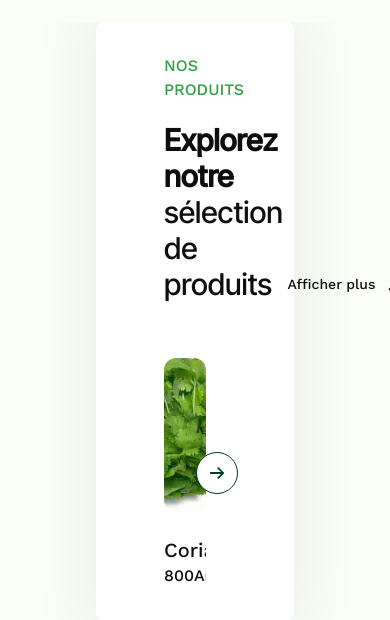
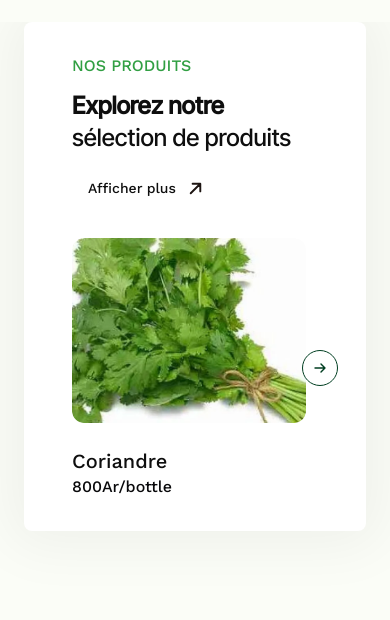
Before and after one commit to DMikaia/fihary-front, a Next.js app: page / in a window 390 px wide. Shown: the part 106-726 px from the top of the page. Built offline with nearby package versions, Linux system fonts and the light colour scheme.

Commit message:
feat: add responsive to about  -> landing

```diff
--- a/src/components/section/landing/About.tsx
+++ b/src/components/section/landing/About.tsx
@@ -26,7 +26,21 @@ const About: FC = (): JSX.Element => {
                 },
             },
             {
-                breakpoint: 640,
+                breakpoint: 1024,
+                settings: {
+                    slidesToShow: 3,
+                    slidesToScroll: 3,
+                },
+            },
+            {
+                breakpoint: 767,
+                settings: {
+                    slidesToShow: 2,
+                    slidesToScroll: 2,
+                },
+            },
+            {
+                breakpoint: 500,
                 settings: {
                     slidesToShow: 1,
                     slidesToScroll: 1,
@@ -36,30 +50,30 @@ const About: FC = (): JSX.Element => {
     };
 
     return (
-        <section className="landing__about w-full overflow-hidden h-screen mt-16 px-24">
-            <div className="container mx-auto px-7 bg-white shadow-boxShadow1 rounded-lg">
+        <section className="landing__about w-full overflow-hidden h-screen mt-16 px-6 lg:px-24">
+            <div className="container mx-auto px-2 md:px-7 bg-white shadow-boxShadow1 rounded-lg">
                 <div className="content px-10 py-8">
-                    <header className="flex justify-between items-end">
+                    <header className="flex flex-col md:flex-row md:justify-between md:items-end gap-4">
                         <div>
                             <p className="text-primary-foreground">NOS PRODUITS</p>
-                            <h2 className="text-secondary text-3xl inter-tight max-w-[300px] mt-5"><b>Explorez notre </b>sélection de produits</h2>
+                            <h2 className="text-secondary text-2xl md:text-3xl inter-tight max-w-[300px] mt-3 md:mt-5"><b>Explorez notre </b>sélection de produits</h2>
                         </div>
-                        <Button variant="ghost" className="text-secondary">
+                        <Button variant="ghost" className="text-secondary w-max">
                             Afficher plus
                             <Image alt="arrow-up-svg" height={23} width={23} src="/icons/arrow-up.svg" />
                         </Button>
                     </header>
-                    <div className="products-list mt-14 w-full relative">
+                    <div className="products-list mt-8 md:mt-14 w-full relative">
                         <Slider {...settings} ref={sliderRef}>
                             {
                                 LANDING_PRODUCT_MOCK.map((product, index) => (
-                                    <LandingProductCard key={index} {...product} className={`mx-5 ${index === 0 ? "ml-0" : ""} ${index === LANDING_PRODUCT_MOCK.length - 1 ? "mr-0" : ""}`} />
+                                    <LandingProductCard key={index} {...product} className={`mx-3 md:mx-5 ${index === 0 ? "ml-0" : ""} ${index === LANDING_PRODUCT_MOCK.length - 1 ? "mr-0" : ""}`} />
                                 ))
                             }
                         </Slider>
-                        <div className="slider-buttons absolute top-1/2 -right-3 transform -translate-y-1/2 flex space-x-2">
+                        <div className="slider-buttons absolute top-1/2 -right-5 md:-right-3 transform -translate-y-1/2 flex space-x-2">
                             <div className="right border border-[#003E21] bg-white hover:bg-[#003E21]/25 w-max rounded-full p-[5px] cursor-pointer" onClick={() => sliderRef.current?.slickNext()}>
-                                <Image src="/icons/arrow-right.svg" height={30} width={30} alt="arrow-right-icon" />
+                                <img src="/icons/arrow-right.svg" alt="arrow-right-icon" className="w-[24px] md:w-[30px]" />
                             </div>
                         </div>
                     </div>
--- a/src/components/shared/cards/LandingProductCard.tsx
+++ b/src/components/shared/cards/LandingProductCard.tsx
@@ -1,5 +1,6 @@
 import { LandingProductTypes } from "@/app/constants/types";
 import { Card, CardContent, CardHeader } from "@/components/ui/card";
+import useResponsive from "@/hooks/useResponsive";
 import { cn } from "@/lib/utils";
 import { FC } from "react";
 
@@ -8,10 +9,11 @@ interface LandingCardProps extends LandingProductTypes {
 }
 
 const LandingProductCard: FC<LandingCardProps> = ({ img, price, price_type, title, className }): JSX.Element => {
+    const { elementRef, width } = useResponsive();
     return (
         <Card className={cn("landing-product__card relative border-none rounded-lg overflow-hidden shadow-none bg-white h-fit flex flex-col gap-6", className)}>
-            <div className="h-[154px] rounded-xl overflow-hidden w-full">
-                <img src={img} alt="landing-product" className="w-full object-cover transition-all duration-100 hover:scale-125 h-full" />
+            <div className={`h-[${width / 5}px] sm1:h-[140px] md:h-[154px] rounded-xl overflow-hidden w-full`}>
+                <img src={img} alt="landing-product" className="w-full object-cover transition-all duration-100 hover:scale-125 h-full" ref={elementRef} />
             </div>
             <CardContent className="p-0">
                 <h3 className="text-secondary text-xl">
--- /dev/null
+++ b/src/hooks/useResponsive.ts
@@ -0,0 +1,27 @@
+"use client";
+
+import { useEffect, useRef, useState } from "react";
+
+export default function useResponsive() {
+  const [width, setWidth] = useState<number>(0);
+  const elementRef = useRef<HTMLImageElement | null>(null);
+
+  const updateWidth = () => {
+    if (elementRef.current) {
+      setWidth(elementRef.current.width);
+    }
+  };
+
+  useEffect(() => {
+    if (elementRef.current) {
+      setWidth(elementRef.current?.width);
+    }
+    window.addEventListener("resize", updateWidth);
+
+    return () => {
+      window.removeEventListener("resize", updateWidth);
+    };
+  }, [elementRef.current]);
+
+  return { width, elementRef };
+}
--- a/tailwind.config.ts
+++ b/tailwind.config.ts
@@ -9,6 +9,9 @@ export default {
   ],
   theme: {
     extend: {
+      screens: {
+        sm1: "500px",
+      },
       boxShadow: {
         boxShadow1: "0px 0px 57.2px 15px rgba(29, 21, 18, 0.05)",
       },
```
